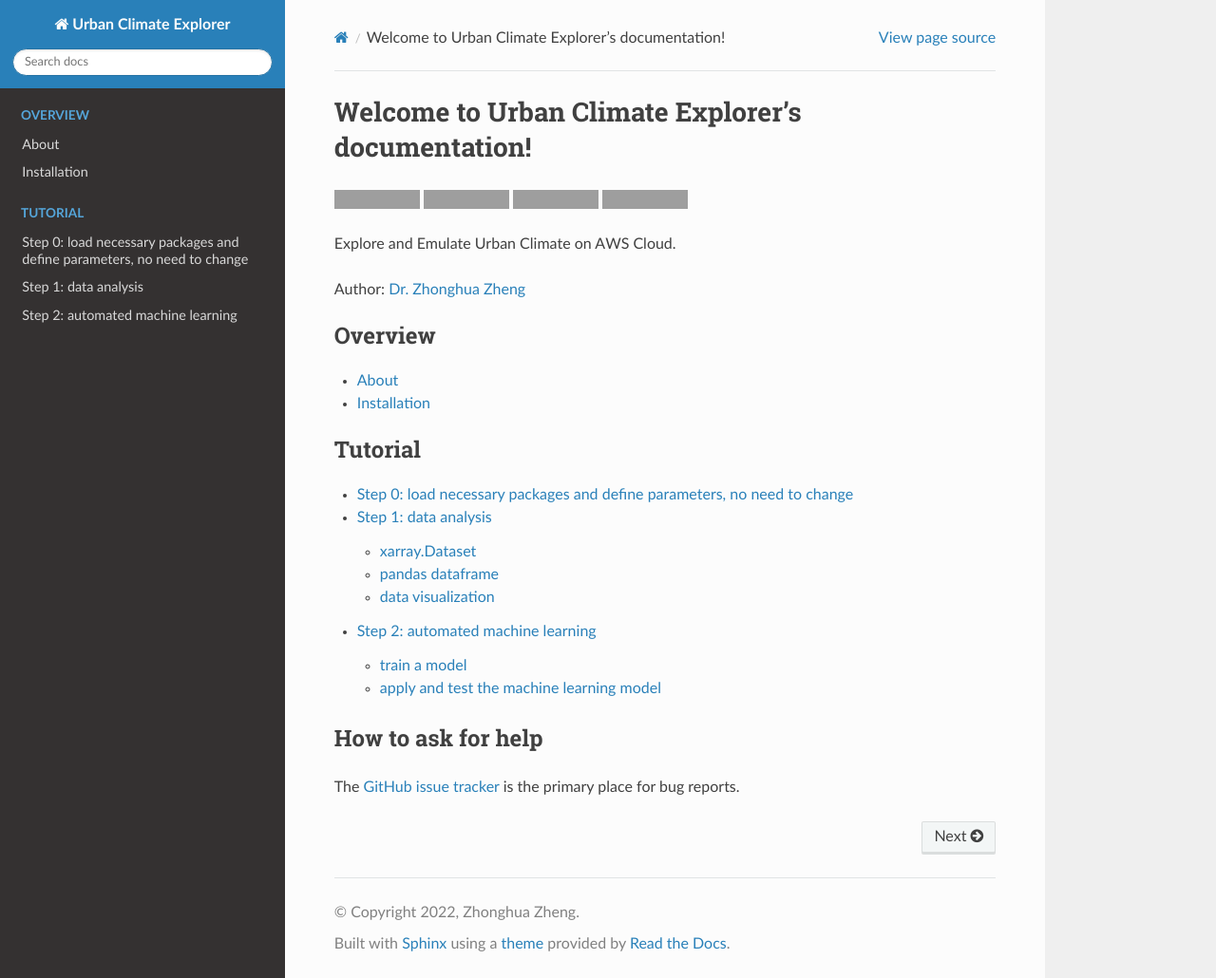
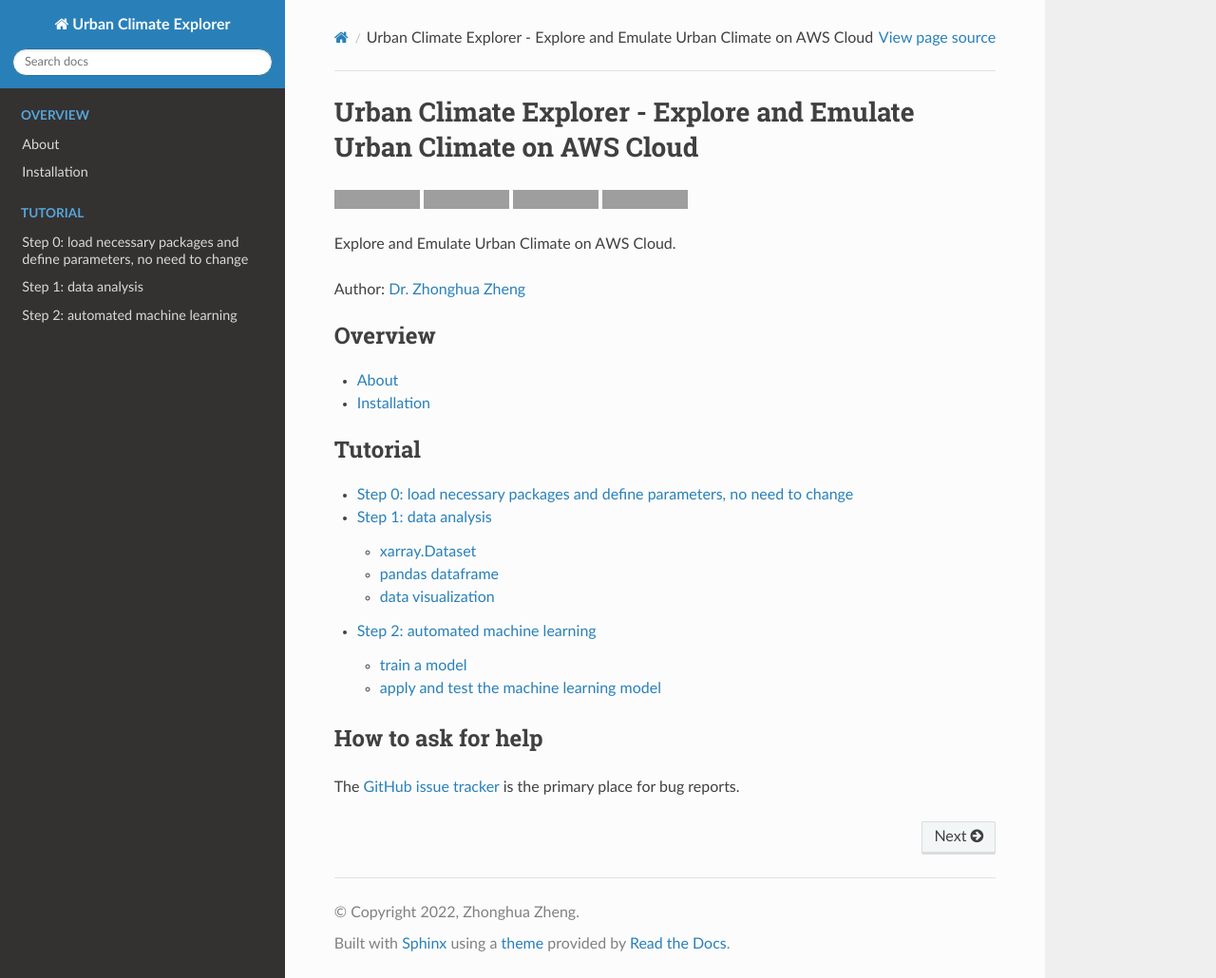
Before and after one commit to zhonghua-zheng/UrbanClimateExplorer, a Sphinx documentation site: the page built from docs/index.rst, in a window 1280 px wide and 1030 px high. Shown: the whole window at 95% size. Built offline with Sphinx 7.4.7 and the Read the Docs theme 2.0.0, drawn with Linux system fonts in a browser that asks for light colours; grey boxes are pictures that could not be loaded.

```diff
--- a/README.rst
+++ b/README.rst
@@ -2,7 +2,7 @@ Urban Climate Explorer
 ------------------------------------------------
 |docs| |GitHub| |binder| |license|
 
-.. |docs| image:: https://readthedocs.org/projects/UrbanClimateExplorer/badge/?version=latest
+.. |docs| image:: https://readthedocs.org/projects/urbanclimateexplorer/badge/?version=latest
    :target: https://urbanclimateexplorer.readthedocs.io/en/latest/?badge=latest
    :alt: Documentation Status
 
--- a/docs/about.rst
+++ b/docs/about.rst
@@ -3,7 +3,7 @@ About
 
 |docs| |GitHub| |binder| |license|
 
-.. |docs| image:: https://readthedocs.org/projects/UrbanClimateExplorer/badge/?version=latest
+.. |docs| image:: https://readthedocs.org/projects/urbanclimateexplorer/badge/?version=latest
    :target: https://urbanclimateexplorer.readthedocs.io/en/latest/?badge=latest
    :alt: Documentation Status
 
--- a/docs/index.rst
+++ b/docs/index.rst
@@ -3,12 +3,12 @@
    You can adapt this file completely to your liking, but it should at least
    contain the root `toctree` directive.
 
-Welcome to Urban Climate Explorer's documentation!
-==================================================
+Urban Climate Explorer - Explore and Emulate Urban Climate on AWS Cloud
+=======================================================================
 
 |docs| |GitHub| |binder| |license|
 
-.. |docs| image:: https://readthedocs.org/projects/UrbanClimateExplorer/badge/?version=latest
+.. |docs| image:: https://readthedocs.org/projects/urbanclimateexplorer/badge/?version=latest
    :target: https://urbanclimateexplorer.readthedocs.io/en/latest/?badge=latest
    :alt: Documentation Status
 
```
